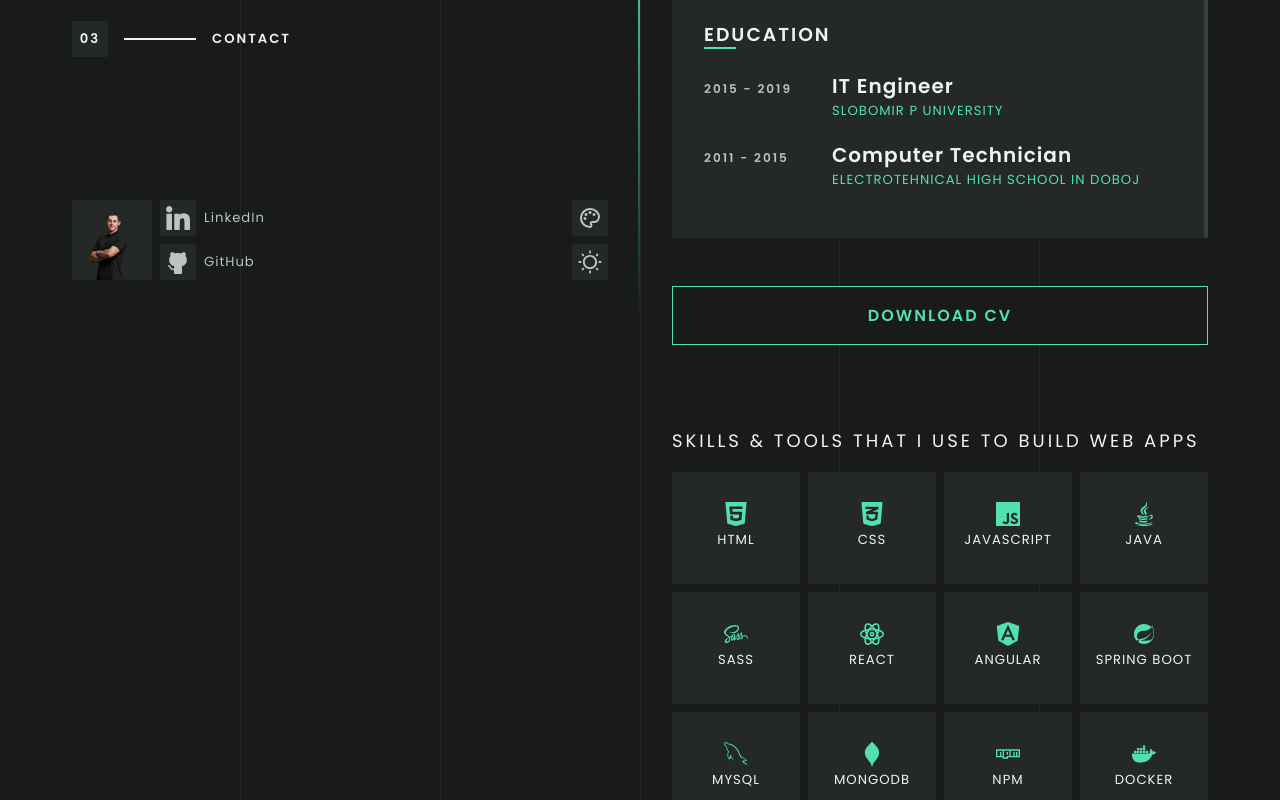
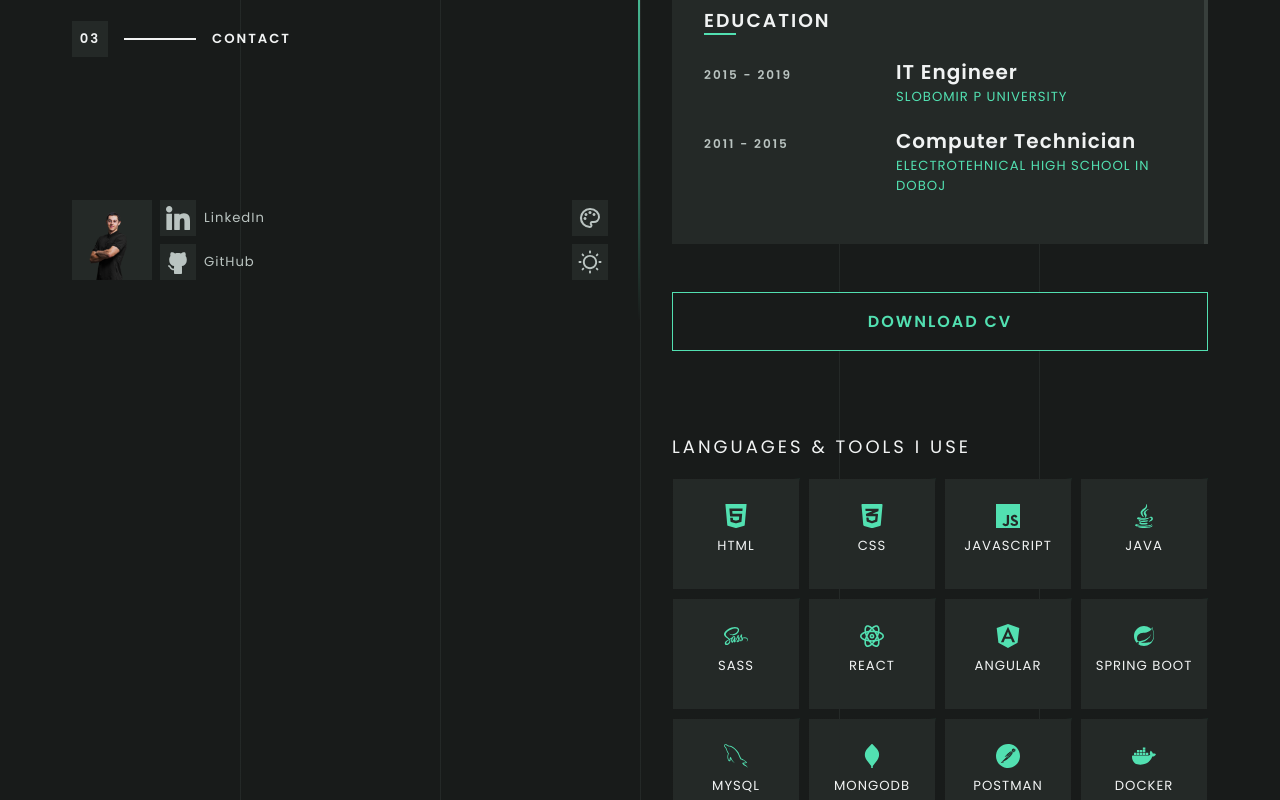
Before and after one commit to rkatanic/portfolio, a React (Create React App) app: page / in a window 1280 px wide. Shown: the part 480-1280 px from the top of the page. Built offline with nearby package versions, Linux system fonts and the light colour scheme.

Commit message:
Improve skills cards

```diff
--- a/src/components/About.css
+++ b/src/components/About.css
@@ -15,8 +15,8 @@
 .about .about-item:hover {
   opacity: 1;
   transform: scale(1.1);
-  cursor: pointer;
   border-right: 4px solid var(--color-primary);
+  cursor: default;
 }
 
 .about .about-item:hover .about-item-title::before {
@@ -41,6 +41,7 @@
 
 .about-item-content {
   display: flex;
+  flex-wrap: wrap;
   align-items: baseline;
   margin: 1rem 0;
   font-weight: 600;
@@ -48,6 +49,7 @@
 
 .about-item-content-wrapper {
   flex: 1;
+  min-width: 10rem;
 }
 
 .about-item-content-date {
@@ -56,7 +58,7 @@
   font-size: 0.75rem;
   color: var(--color-text);
   letter-spacing: 2px;
-  width: 6rem;
+  min-width: 10rem;
 }
 
 .about-item-content-headline {
--- a/src/components/Services.css
+++ b/src/components/Services.css
@@ -1,5 +1,6 @@
 .service-card {
   position: relative;
+  cursor: default;
 }
 
 .service-card-content {
@@ -7,9 +8,8 @@
   padding: 2rem;
   margin: 2rem 0;
   border: 1px solid var(--color-primary);
-  background-color: var(--color-body);
+  background: linear-gradient(115deg, var(--color-body), var(--color-input));
   overflow: hidden;
-  cursor: pointer;
 }
 
 .service-card-content:hover .service-card-content-title::before {
@@ -62,14 +62,13 @@
   position: absolute;
   right: -70%;
   top: 0;
-  opacity: 0.1;
+  opacity: 0.15;
   color: var(--color-primary);
 }
 
 .service-card-binary-text {
   margin: 0;
   padding: 0;
-  cursor: pointer;
   writing-mode: vertical-rl;
   text-orientation: upright;
   position: relative;
--- a/src/components/Skills.css
+++ b/src/components/Skills.css
@@ -14,36 +14,81 @@
 .skill-list .skill-card:hover {
   opacity: 1;
   transform: scale(1.1);
-  cursor: pointer;
-  background: var(--color-container);
+}
+
+.skill-card:hover .highlight {
+  animation: animation-highlight 1s linear;
 }
 
 .skill-card {
-  height: 7rem;
   display: flex;
   flex-direction: column;
-  text-align: center;
   align-items: center;
   justify-content: center;
-  flex: 1;
-  padding: 0.5rem;
-  background-color: var(--color-input);
-  transition: 0.25s ease;
-  cursor: pointer;
+  width: 100%;
+  min-height: 7rem;
+  margin: 0 auto;
+  position: relative;
+  overflow: hidden;
+  transition: 0.25s;
+}
+
+.skill-card::before {
+  content: "";
+  position: absolute;
+  top: 1%;
+  left: 1%;
+  display: block;
+  height: 98%;
+  width: 98%;
+  margin: auto;
+  align-self: center;
+  background: var(--color-input);
+  z-index: -1;
 }
 
 .skill-card-label {
-  font-weight: 400;
   text-transform: uppercase;
   letter-spacing: 1px;
   position: relative;
-  margin: 0.25rem;
+  margin: 0.5rem;
   font-size: 0.825rem;
   color: var(--color-title);
   z-index: 1;
+  cursor: default;
+  text-align: center;
 }
 
 .skill-card .icon {
   fill: var(--color-primary);
   z-index: 1;
+  cursor: initial;
 }
+
+.highlight {
+  position: absolute;
+  top: -50%;
+  left: -50%;
+  z-index: -9;
+  display: block;
+  height: 200%;
+  width: 200%;
+  transform: rotate(-60deg);
+  overflow: hidden;
+  background: linear-gradient(
+    to right,
+    var(--color-body) 0%,
+    var(--color-body) 40%,
+    var(--color-primary) 50%,
+    var(--color-primary) 55%,
+    var(--color-body) 70%,
+    var(--color-body) 100%
+  );
+  background-size: 200% auto;
+}
+
+@keyframes animation-highlight {
+  to {
+    background-position: 200% center;
+  }
+}
--- a/src/components/Skills.tsx
+++ b/src/components/Skills.tsx
@@ -33,7 +33,7 @@
     { name: "Spring Boot", icon: <SpringBootIcon /> },
     { name: "MySQL", icon: <MySqlIcon /> },
     { name: "MongoDB", icon: <MongoDbIcon /> },
-    { name: "npm", icon: <NpmIcon /> },
+    { name: "Postman", icon: <PostmanIcon /> },
     { name: "Docker", icon: <DockerIcon /> },
     { name: "Git", icon: <GitIcon /> },
     { name: "GitHub", icon: <GitHubIcon /> },
@@ -44,12 +44,11 @@
   return (
     <Section id="skills">
       <div className="skills">
-        <h3 className="headline">
-          Skills & tools that I use to build web apps
-        </h3>
+        <h3 className="headline">Languages & tools i use</h3>
         <div className="skill-list">
           {skills.map(({ name, icon }) => (
             <div key={name} className="skill-card">
+              <div className="highlight"></div>
               {icon}
               <p className="skill-card-label">{name}</p>
             </div>
--- a/src/components/contact/FormField.css
+++ b/src/components/contact/FormField.css
@@ -1,5 +1,5 @@
 .form-field {
-  margin-bottom: 1.5rem;
+  margin-bottom: 1rem;
 }
 
 input,
```
